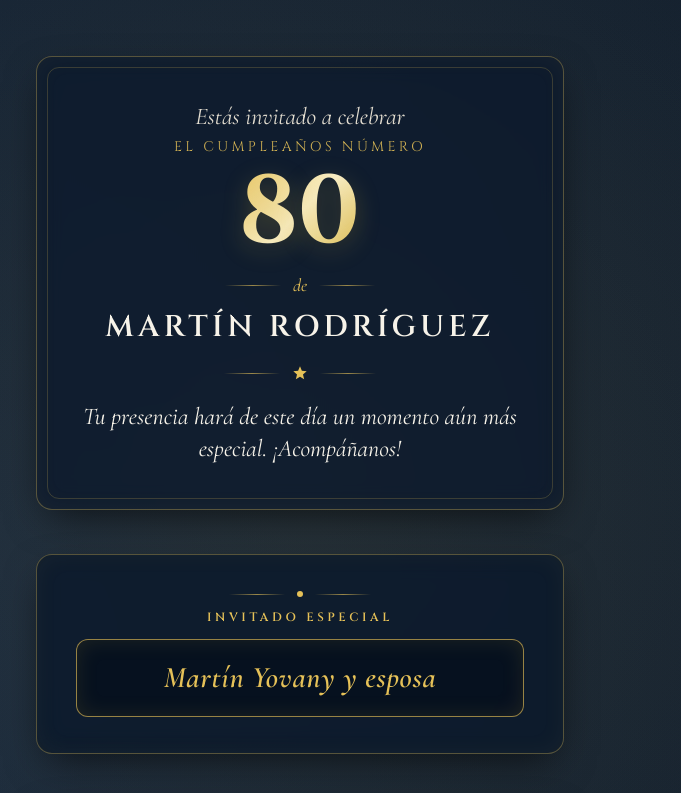
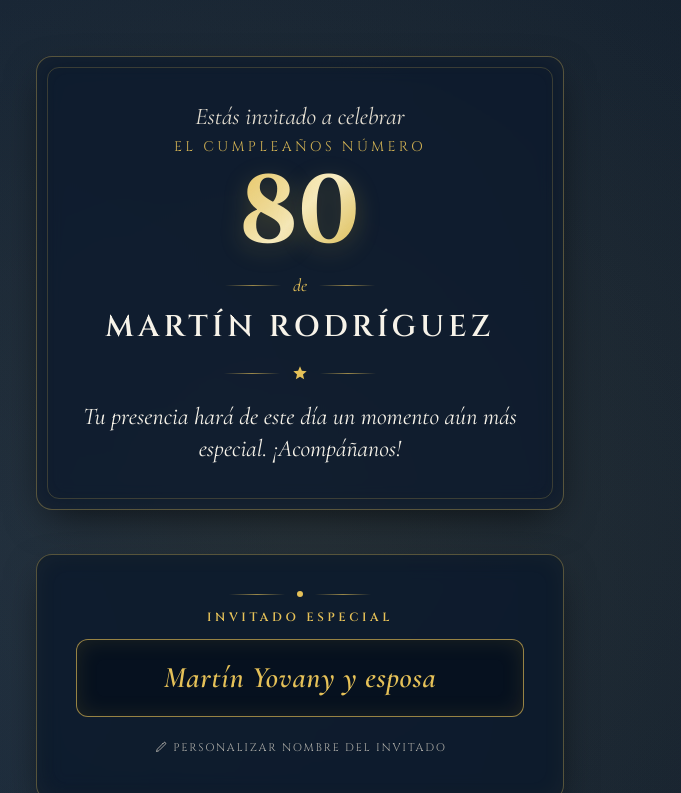
Before and after one commit to pabloandressr/cumplea-os-martin-80, a plain HTML site: page index.html in a window 1280 px wide. Both pictures are taken after a click on the button "ABRIR INVITACIÓN". Shown: the top 793 px of the page, without its empty margins (340-1021 px from the left). Drawn offline with nearby package versions, Linux system fonts and the light colour scheme.

Commit message:
Update index.html

```diff
--- a/index.html
+++ b/index.html
@@ -258,7 +258,7 @@
             </div>
 
             <!-- Botón discreto para desplegar personalizador -->
-            <div class="hidden mt-4 flex justify-center">
+            <div class="mt-4 flex justify-center">
                 <button id="toggle-customizer-btn" type="button"
                     class="inline-flex items-center gap-1.5 text-[11px] font-cinzel tracking-[0.16em] uppercase text-ivory-muted/75 hover:text-gold-champagne transition-colors py-1.5 px-3.5 rounded-full border border-transparent hover:border-gold-champagne/30 cursor-pointer">
                     <svg class="w-3.5 h-3.5" viewBox="0 0 24 24" fill="none" stroke="currentColor" stroke-width="1.6">
```
